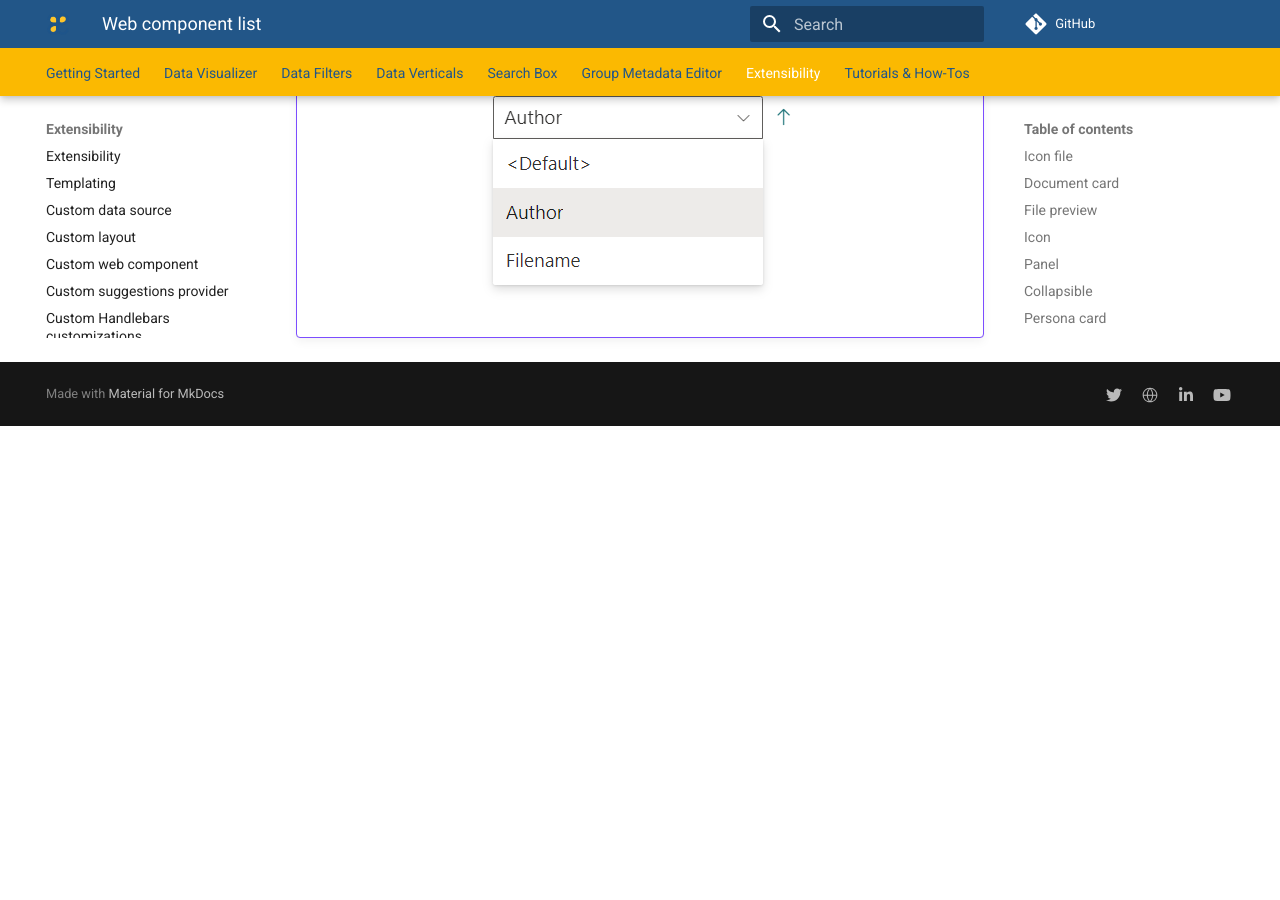
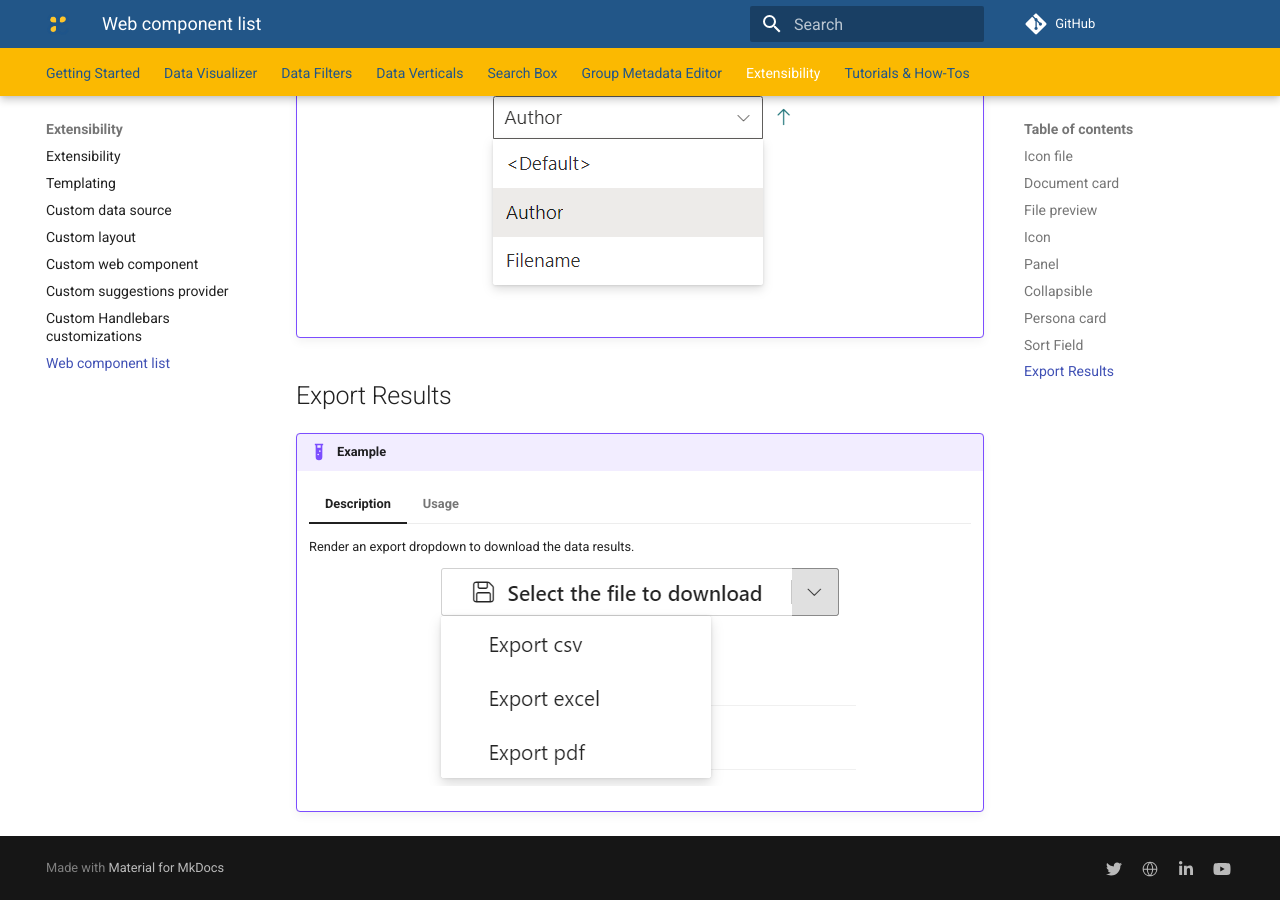
Before and after one commit to aequos-solutions/modern-data-visualizer, an MkDocs documentation site: the page built from docs/extensibility/web_components_list.md, in a window 1280 px wide and 900 px high, scrolled down 4303 px. Built offline with MkDocs 1.6.1 and Material for MkDocs 9.7.7, drawn with Linux system fonts in a browser that asks for light colours; comment, search, counter and statistics services are not loaded; before the commit the page ends 4729 px from its top, so only the background shows below that.

Commit message:
documentation for export feature

````diff
--- a/docs/extensibility/web_components_list.md
+++ b/docs/extensibility/web_components_list.md
@@ -330,3 +330,27 @@ Here are the list of all **reusable** web components you can use to customize yo
         'RecentViewCount',
         'RecsClickedLifeTime',
         'RecsClickedRecent'.
+
+## Export Results
+
+!!! example
+    === "Description"
+
+        Render an export dropdown to download the data results.
+        !["File icon component"](../assets/extensibility/web_components/export_component.png){: .center}
+
+    === "Usage"
+
+        ```html
+                    <aequos-export
+                        data-columns-configuration="[{name: 'Title', value: 'Title', useHandlebarsExpr: true},{name: 'Created', value: 'Created', useHandlebarsExpr: true}]"
+                        data-data-source-key="SharePointSearch"
+                    >
+                    </aequos-export>
+
+        ```
+
+        | Parameter | Description |
+        | --------- | ----------- |
+        |**data-columns-configuration**|The array of Export fields.
+        |**data-data-source-key**| The data source key.
````
Also changed, not shown: docs/assets/extensibility/web_components/export_component.png (added).
